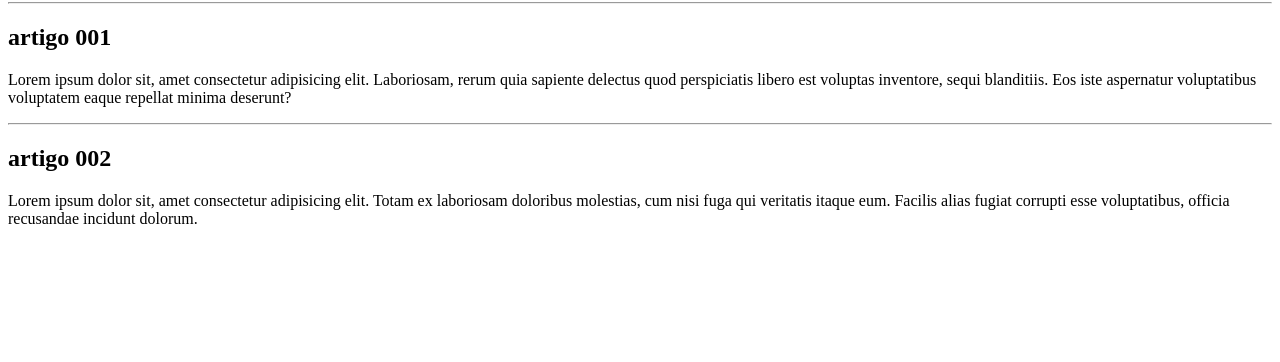
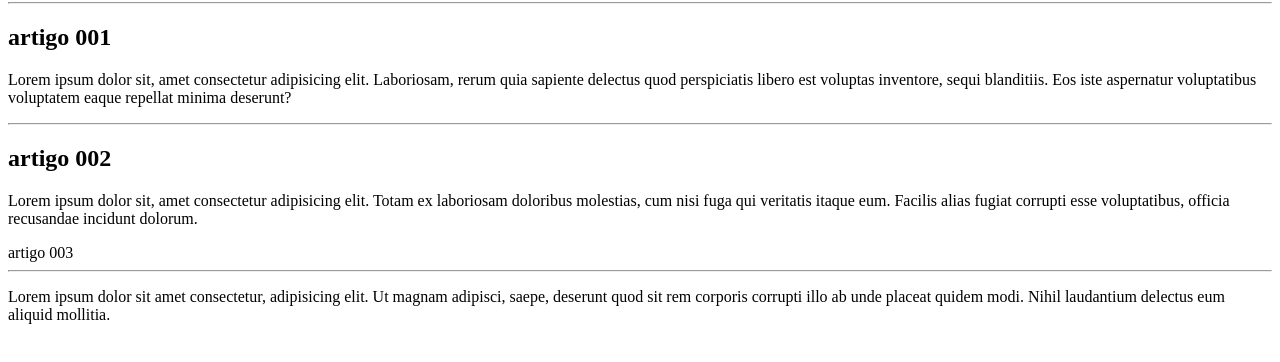
Before and after one commit to Ayesha-Hayat/Hello-World, a plain HTML site: page site-exemplo/index.html in a window 1280 px wide. Shown: the part 78-440 px from the top of the page. Drawn offline with Linux system fonts and the light colour scheme.

Commit message:
comecei conteudo
..

```diff
--- a/site-exemplo/index.html
+++ b/site-exemplo/index.html
@@ -3,7 +3,7 @@
 <head>
     <meta charset="UTF-8">
     <meta name="viewport" content="width=device-width, initial-scale=1.0">
-    <title>Meu primeiro site em repositório</title>
+    <title>Meu primeiro site utilizando git</title>
 </head>
 <body>
     <main>
@@ -21,5 +21,10 @@
  <article> <h2> artigo 002 </h2>
       <p>Lorem ipsum dolor sit, amet consectetur adipisicing elit. Totam ex laboriosam doloribus molestias, cum nisi fuga qui veritatis itaque eum. Facilis alias fugiat corrupti esse voluptatibus, officia recusandae incidunt dolorum.</p>
     </article>
+
+    <article> artigo 003
+<hr>
+<p>Lorem ipsum dolor sit amet consectetur, adipisicing elit. Ut magnam adipisci, saepe, deserunt quod sit rem corporis corrupti illo ab unde placeat quidem modi. Nihil laudantium delectus eum aliquid mollitia.</p>
+    </article>
 </body>
 </html>
```
